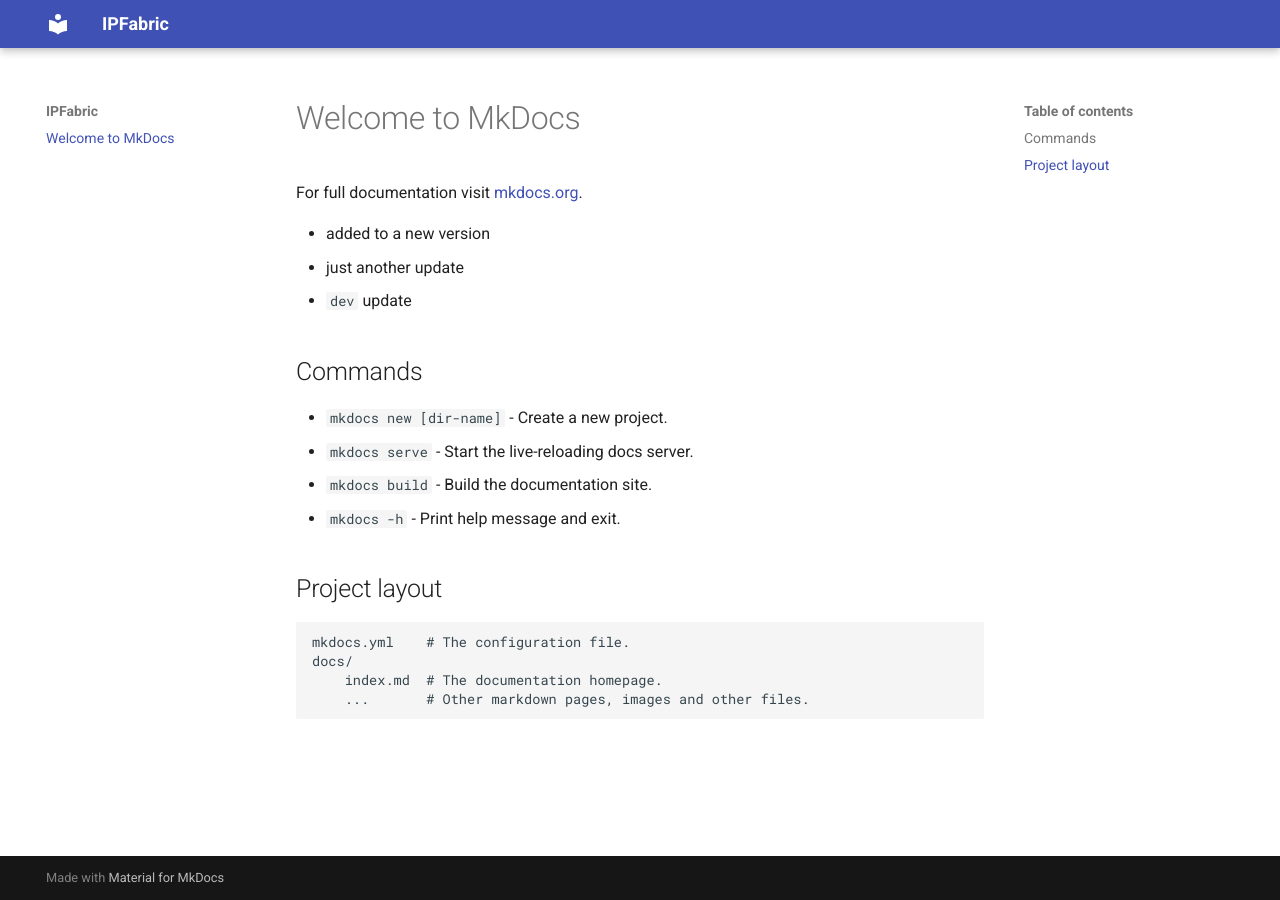
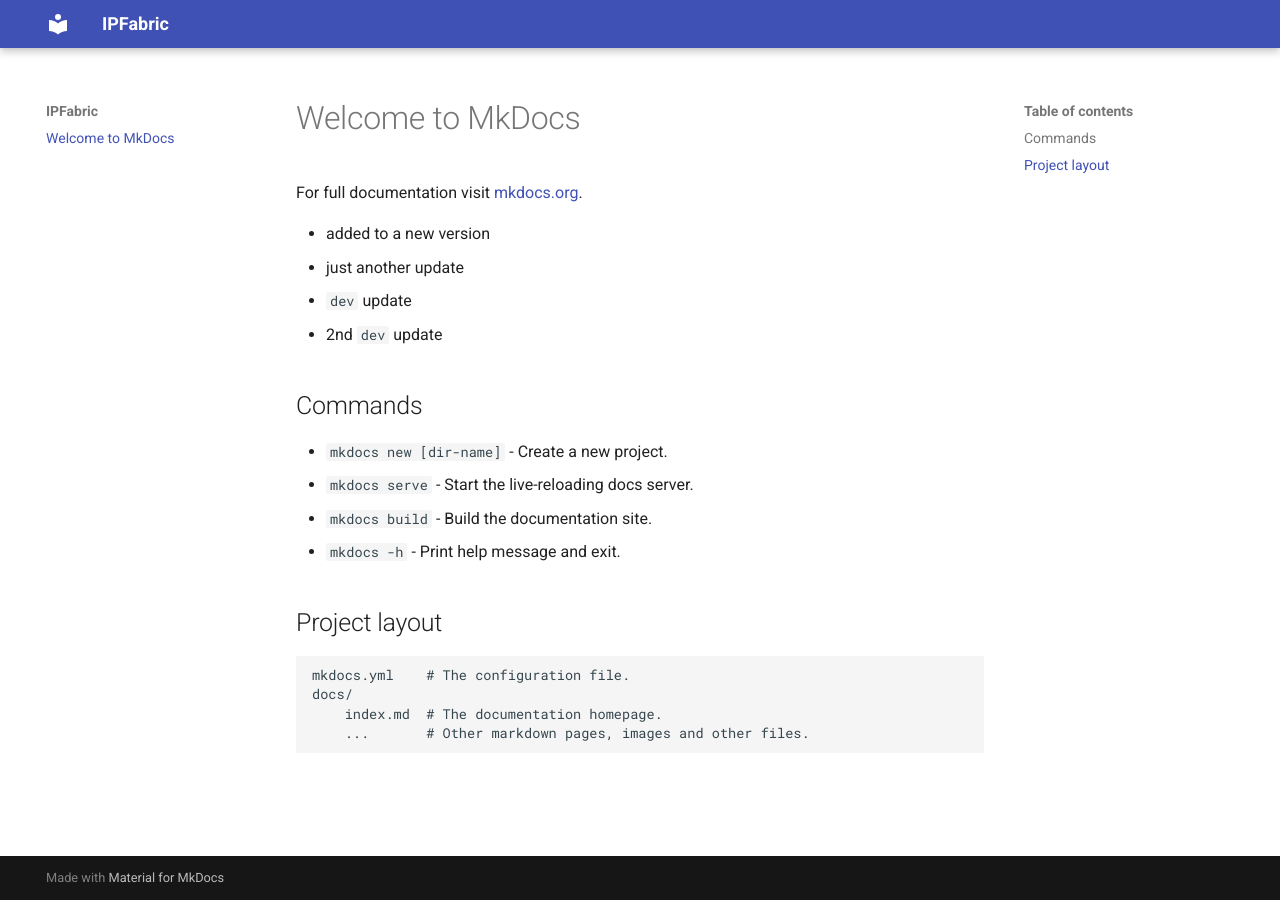
Before and after one commit to bobek/ipf_docs, an MkDocs documentation site: the page built from docs/index.md, in a window 1280 px wide. Built offline with MkDocs 1.6.1 and Material for MkDocs 9.7.7, drawn with Linux system fonts in a browser that asks for light colours; the version menu is left out.

Commit message:
2nd dev update

```diff
--- a/docs/index.md
+++ b/docs/index.md
@@ -5,6 +5,7 @@ For full documentation visit [mkdocs.org](https://www.mkdocs.org).
  - added to a new version
  - just another update
  - `dev` update
+ - 2nd `dev` update
 
 ## Commands
 
```
